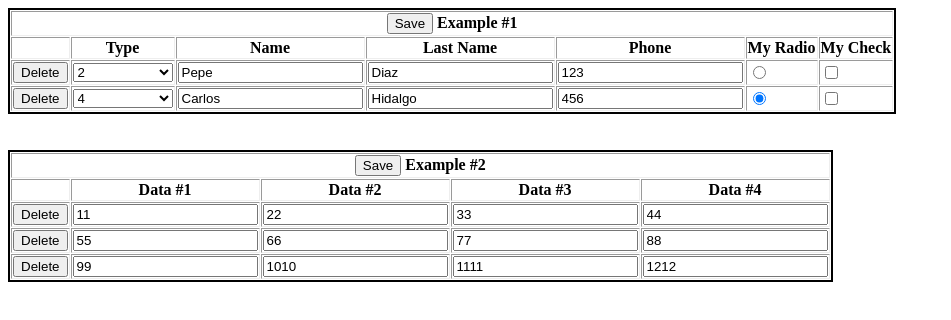
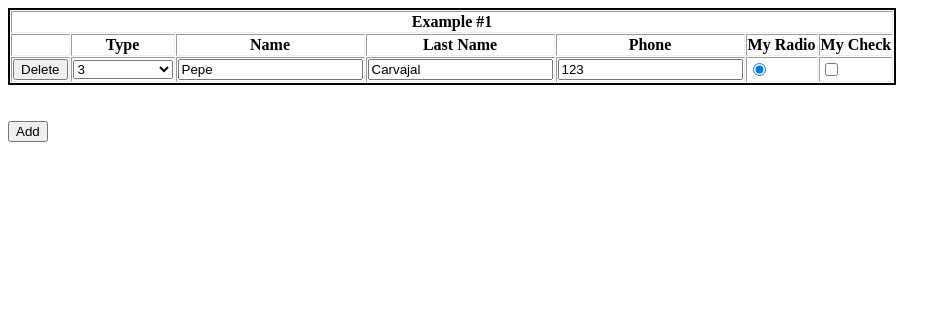
Before and after one commit to andresg9108/smarttable, a website: page index.html in a window 1280 px wide. Shown: the whole page, without its empty margins (0-951 px from the left). Drawn offline with nearby package versions, Linux system fonts and the light colour scheme; files that its build step writes are made by us from their sources.

Commit message:
Relevant changes

```diff
--- a/index.html
+++ b/index.html
@@ -9,16 +9,9 @@
 		<script src="dist/main.min.js"></script>
 	</head>
 	<body>
-
-
-
-
 		<table id="table1" border="2" style="border: 2px solid;" cellspacing=1>
 			<tr>
 				<th colspan="7">
-					<button type="button" onclick="oSmartTableAg.add('#table1')">
-						Save
-					</button>
 					Example #1
 				</th>
 			</tr>
@@ -31,56 +24,44 @@
 				<th data-id="myradio">My Radio</th>
 				<th data-id="mycheck">My Check</th>
 			</tr>
-			<tr data-id="1" data-type="data">
+			<tr data-type="data" data-id="1">
 				<td data-ignorefield="true">
-					<button id="delete">
+					<button type="button" id="delete">
 						Delete
 					</button>
 				</td>
 				<td data-input="select">
-					<select>
+					<select class="">
 						<option value="0">Select a type</option>
 						<option value="1">1</option>
-						<option value="2" selected>2</option>
-						<option value="3">3</option>
+						<option value="2">2</option>
+						<option value="3" selected>3</option>
 						<option value="4">4</option>
 						<option value="5">5</option>
 					</select>
 				</td>
 				<td data-input="text"><input type="text" placeholder="Name" value="Pepe" autocomplete="off" /></td>
-				<td data-input="text"><input type="text" placeholder="Last name" value="Diaz" autocomplete="off" /></td>
+				<td data-input="text"><input type="text" placeholder="Last name" value="Carvajal" autocomplete="off" /></td>
 				<td data-input="text"><input type="text" placeholder="Phone" value="123" autocomplete="off" /></td>
-				<td data-input="radio"><input type="radio" id="myradio" name="myradio" /></td>
-				<td data-input="checkbox"><input type="checkbox" /></td>
+				<td data-input="radio">
+					<input type="radio" id="myradio" name="myradio" checked/>
+				</td>
+				<td data-input="checkbox">
+					<input type="checkbox" />
+				</td>
 			</tr>
-			<tr data-id="2" data-type="data">
+		</table>
+
+		<br /><br />
+		<button type="button" onclick="oSmartTableAg.add('#table1', '#table1fields')">
+			Add
+		</button>
+
+		<br /><br /><br /><br />
+		<table id="table1fields" style="display: none;">
+			<tr data-type="data">
 				<td data-ignorefield="true">
-					<button id="delete">
-						Delete
-					</button>
-				</td>
-				<td data-input="select">
-					<select>
-						<option value="0">Select a type</option>
-						<option value="1">1</option>
-						<option value="2">2</option>
-						<option value="3">3</option>
-						<option value="4" selected>4</option>
-						<option value="5">5</option>
-					</select>
-				</td>
-				<td data-input="text"><input type="text" placeholder="Name" value="Carlos" autocomplete="off" /></td>
-				<td data-input="text"><input type="text" placeholder="Last name" value="Hidalgo" autocomplete="off" /></td>
-				<td data-input="text"><input type="text" placeholder="Phone" value="456" autocomplete="off" /></td>
-				<td data-input="radio"><input type="radio" id="myradio" name="myradio" checked/></td>
-				<td data-input="checkbox"><input type="checkbox" /></td>
-			</tr>
-			<tr id="tableinputs" style="display: none;">
-				<td colspan="5">
-					<table>
-						<tr>
-							<td data-input="ignorefield">
-								<button id="delete">
+					<button type="button" id="delete">
 						Delete
 					</button>
 				</td>
@@ -94,9 +75,9 @@
 						<option value="5">5</option>
 					</select>
 				</td>
-							<td data-input="text"><input type="text" placeholder="Name" class="" autocomplete="off" /></td>
-							<td data-input="text"><input type="text" placeholder="Last name" class="" autocomplete="off" /></td>
-							<td data-input="text"><input type="text" placeholder="Phone" class="" autocomplete="off" /></td>
+				<td data-input="text"><input type="text" placeholder="Name" autocomplete="off" /></td>
+				<td data-input="text"><input type="text" placeholder="Last name" autocomplete="off" /></td>
+				<td data-input="text"><input type="text" placeholder="Phone" autocomplete="off" /></td>
 				<td data-input="radio">
 					<input type="radio" id="myradio" name="myradio" />
 				</td>
@@ -105,95 +86,11 @@
 				</td>
 			</tr>
 		</table>
-				</td>
-			</tr>
-		</table>
-
-
-
-
-		<br /><br />
-
-
-
-
-		<table id="table2" border="2" style="border: 2px solid;" cellspacing=1>
-			<tr>
-				<th colspan="5">
-					<button type="button" onclick="oSmartTableAg.add('#table2')">
-						Save
-					</button>
-					Example #2
-				</th>
-			</tr>
-			<tr data-type="title">
-				<th></th>
-				<th data-id="data1">Data #1</th>
-				<th data-id="data2">Data #2</th>
-				<th data-id="data3">Data #3</th>
-				<th data-id="data4">Data #4</th>
-			</tr>
-			<tr data-id="1" data-type="data">
-				<td data-ignorefield="true">
-					<button id="delete">
-						Delete
-					</button>
-				</td>
-				<td data-input="text"><input type="text" placeholder="Data #1" value="11" autocomplete="off" /></td>
-				<td data-input="text"><input type="text" placeholder="Data #2" value="22" autocomplete="off" /></td>
-				<td data-input="text"><input type="text" placeholder="Data #3" value="33" autocomplete="off" /></td>
-				<td data-input="text"><input type="text" placeholder="Data #4" value="44" autocomplete="off" /></td>
-			</tr>
-			<tr data-id="2" data-type="data">
-				<td data-ignorefield="true">
-					<button id="delete">
-						Delete
-					</button>
-				</td>
-				<td data-input="text"><input type="text" placeholder="Data #1" value="55" autocomplete="off" /></td>
-				<td data-input="text"><input type="text" placeholder="Data #2" value="66" autocomplete="off" /></td>
-				<td data-input="text"><input type="text" placeholder="Data #3" value="77" autocomplete="off" /></td>
-				<td data-input="text"><input type="text" placeholder="Data #4" value="88" autocomplete="off" /></td>
-			</tr>
-			<tr data-id="3" data-type="data">
-				<td data-ignorefield="true">
-					<button id="delete">
-						Delete
-					</button>
-				</td>
-				<td data-input="text"><input type="text" placeholder="Data #1" value="99" autocomplete="off" /></td>
-				<td data-input="text"><input type="text" placeholder="Data #2" value="1010" autocomplete="off" /></td>
-				<td data-input="text"><input type="text" placeholder="Data #3" value="1111" autocomplete="off" /></td>
-				<td data-input="text"><input type="text" placeholder="Data #4" value="1212" autocomplete="off" /></td>
-			</tr>
-			<tr id="tableinputs" style="display: none;">
-				<td colspan="5">
-					<table>
-						<tr>
-							<td data-input="ignorefield">
-								<button id="delete">
-									Delete
-								</button>
-							</td>
-							<td data-input="text"><input type="text" placeholder="Data #1" class="" autocomplete="off" /></td>
-							<td data-input="text"><input type="text" placeholder="Data #2" class="" autocomplete="off" /></td>
-							<td data-input="text"><input type="text" placeholder="Data #3" class="" autocomplete="off" /></td>
-							<td data-input="text"><input type="text" placeholder="Data #4" class="" autocomplete="off" /></td>
-						</tr>
-					</table>
-				</td>
-			</tr>
-		</table>
-
-
-
-
 	</body>
 </html>
 
 <script>
 
 oSmartTableAg.setEventsFromTable('#table1');
-oSmartTableAg.setEventsFromTable('#table2');
 
 </script>
--- a/src/js/main.js
+++ b/src/js/main.js
@@ -4,6 +4,13 @@ var oSmartTableAg = {};
 
 $(function(){
 });
+
+/*
+*/
+oSmartTableAg.add = function(sTag, sTagFields){
+	$(sTag).append($(sTagFields).find('tbody').html());
+	oSmartTableAg.setEventsFromTable(sTag);
+}
 
 /*
 */
@@ -15,31 +22,6 @@ oSmartTableAg.setEventsFromTable = function(sTag){
 			});
 		}
 	});
-}
-
-/*
-*/
-oSmartTableAg.add = function(sTag){
-	var sRow = '<tr data-type="data">';
-
-	$.each($(sTag).find('#tableinputs').find('table').find('td'), function(i, v){
-		var sInput = $(v).attr('data-input');
-
-		if(typeof sInput !== "undefined"){
-			if(sInput == 'ignorefield'){
-				sRow += '<td data-ignorefield="true">' + $(v).html() + '</td>';
-			}else{
-				sRow += '<td data-input="' + sInput + '">' + $(v).html() + '</td>';
-			}
-		}
-	});
-
-	sRow += '</tr>';
-	var oTableInputs = $(sTag).find('#tableinputs');
-	$(sTag).find('#tableinputs').remove();
-	$(sTag).append(sRow);
-	$(sTag).append(oTableInputs);
-	oSmartTableAg.setEventsFromTable(sTag);
 }
 
 /*
```
Also changed, not shown: dist/main.min.js, 1 other file. Lines whose indentation alone changed are shown as unchanged.
